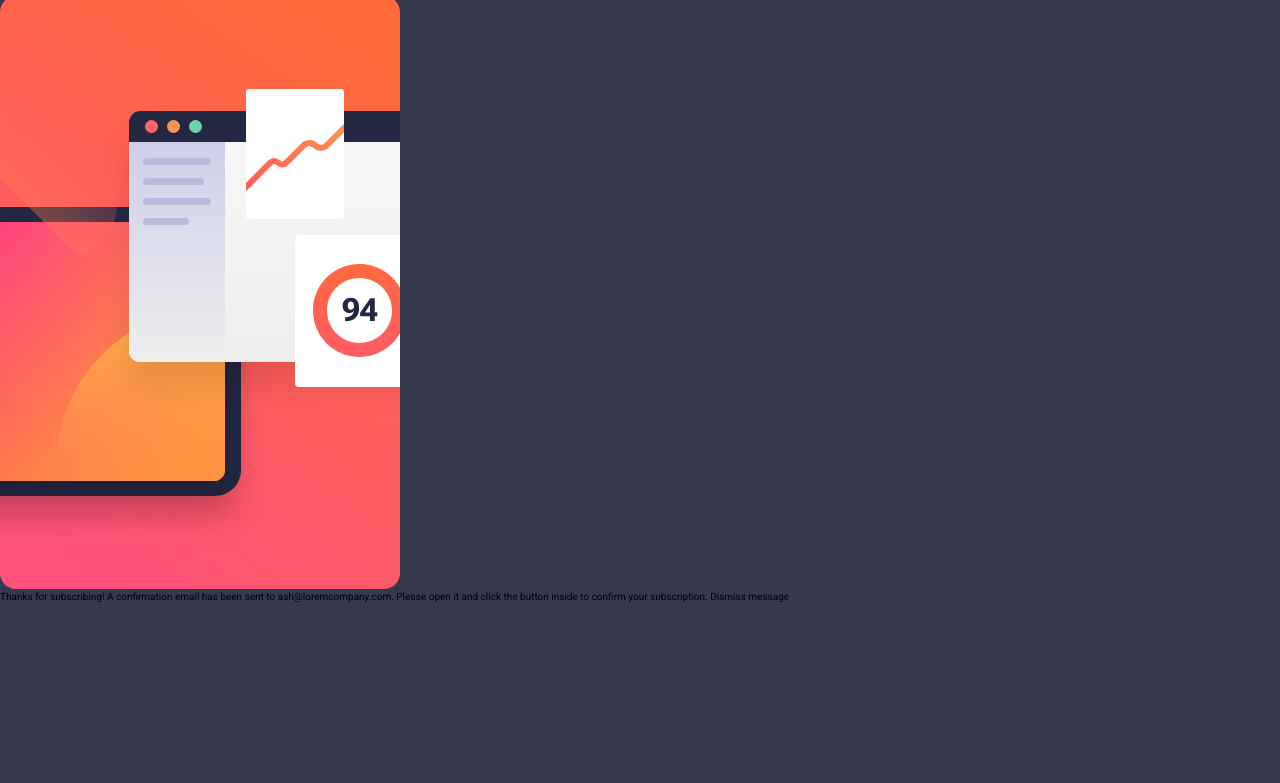
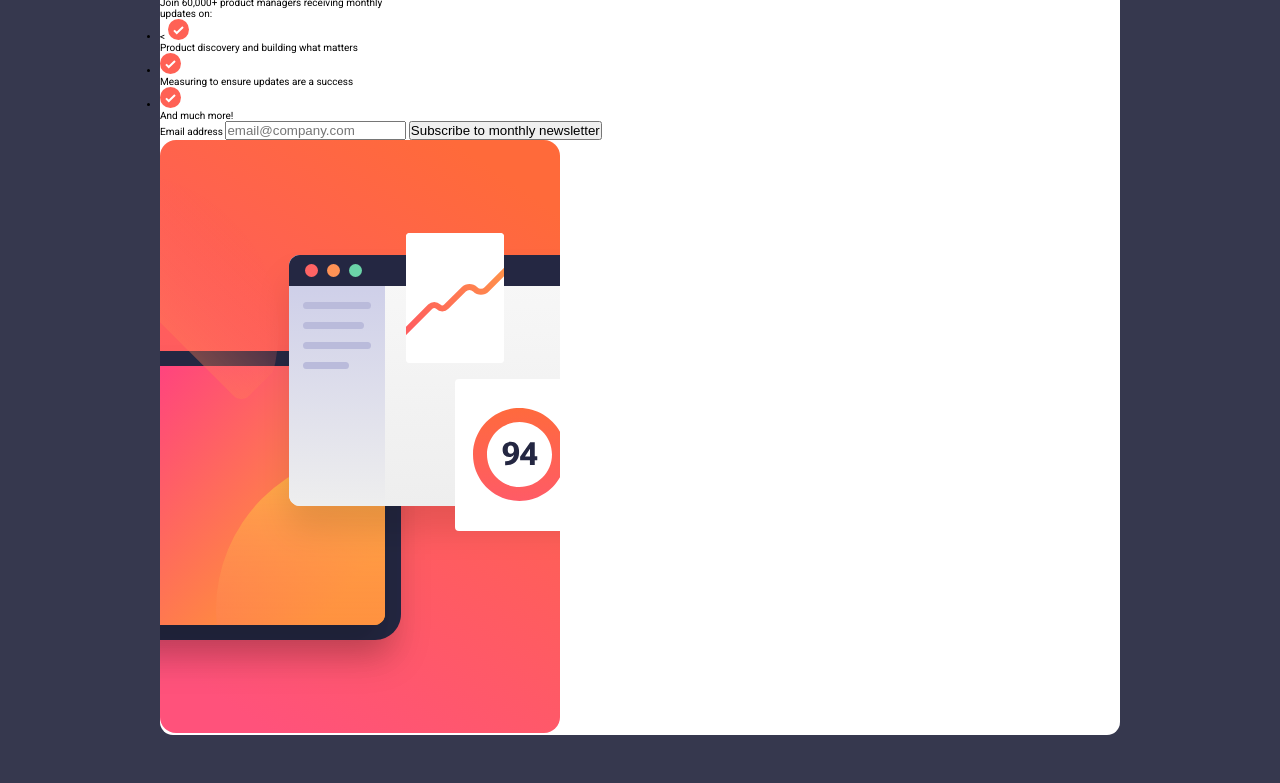
Before and after one commit to abood-ja/sign-up-form, a plain HTML site: page index.html in a window 1280 px wide. Shown: the part 121-904 px from the top of the page. Before the commit the page ends 800 px from the top, so only its background shows below. Drawn offline with Linux system fonts and the light colour scheme; a web font is replaced by a local one.

Commit message:
restyling because error

```diff
--- a/index.html
+++ b/index.html
@@ -27,34 +27,37 @@
       <div class="form">
         <h2 class="form-title">Stay updated!</h2>
         <p class="form-description">
-          Join 60,000+ product managers receiving monthly updates on:
+          Join 60,000+ product managers receiving monthly <br />
+          updates on:
         </p>
         <ul class="form-list">
           <!--     list----1      -->
           <li>
+            <
             <a href="#" class="list-logo">
               <img src="assets/images/icon-list.svg" alt="tick" />
-              Product discovery and building what matters
             </a>
+            <p>Product discovery and building what matters</p>
           </li>
           <!--     list----2      -->
 
           <li>
             <a href="#" class="list-logo">
               <img src="assets/images/icon-list.svg" alt="tick" />
-              Measuring to ensure updates are a success
             </a>
+            <p>Measuring to ensure updates are a success</p>
           </li>
 
           <!--     list----3      -->
           <li>
             <a href="#" class="list-logo">
               <img src="assets/images/icon-list.svg" alt="tick" />
-              And much more!
             </a>
+            <p>And much more!</p>
           </li>
         </ul>
         <!--  the form  -->
+        <form action="">
           <label for="email">Email address</label>
           <input
             type="text"
@@ -62,15 +65,17 @@
             class="email"
             placeholder="email@company.com"
           />
-        <a href="#">Subscribe to monthly newsletter</a>
+          <button type="submit">Subscribe to monthly newsletter</button>
+        </form>
       </div>
 
       <!-- the image  -->
+      <div class="form-img">
         <img
-        class="form-img"
           src="assets/images/illustration-sign-up-desktop.svg"
           alt="image-desktop"
         />
+      </div>
     </div>
 
     <!-- Success message start -->
--- a/style.css
+++ b/style.css
@@ -47,3 +47,11 @@ body {
   font-family: "Roboto", sans-serif;
   font-weight: 400;
 }
+.container {
+  margin: 10rem auto;
+  max-width: 96rem;
+  background-color: hsl(0, 0%, 100%);
+
+  border-radius: 13px;
+  gap: 2rem;
+}
```
Lines whose indentation alone changed are shown as unchanged.
